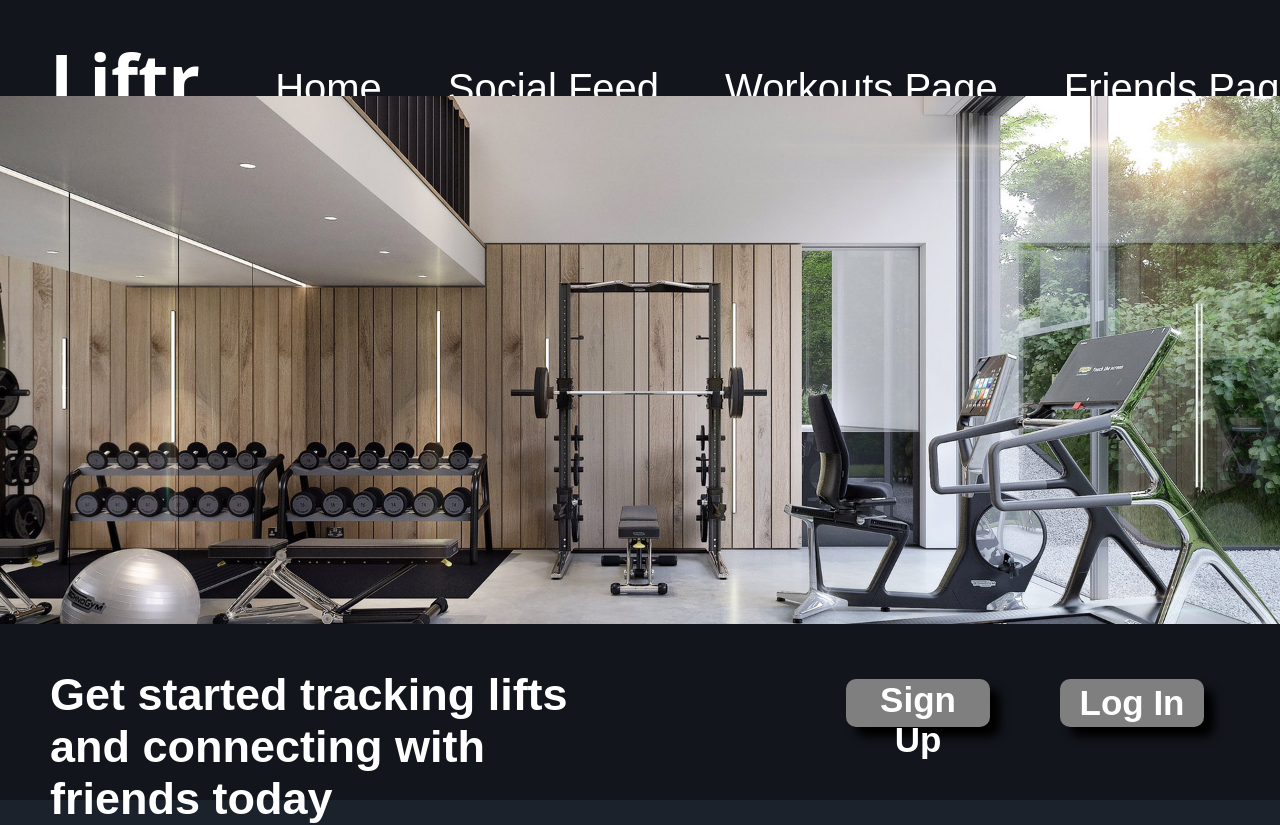
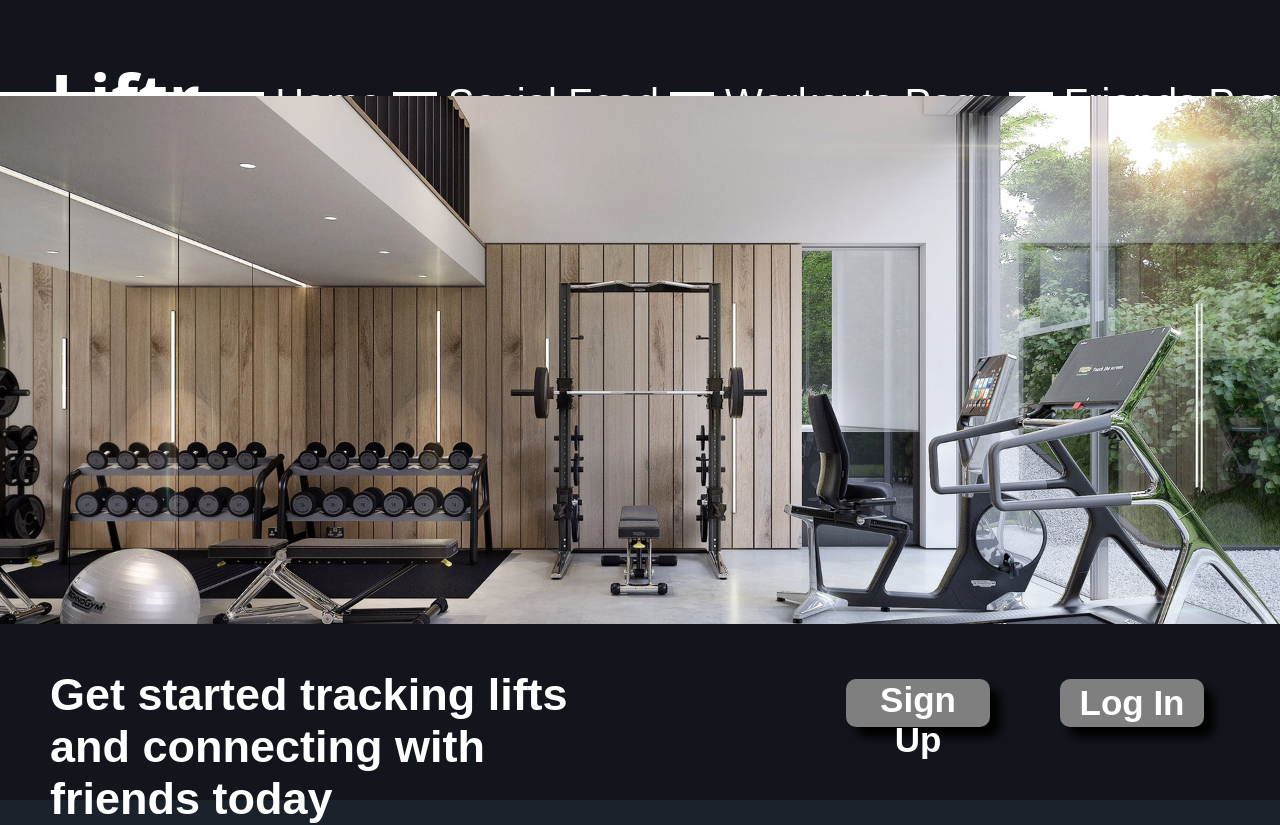
Before and after one commit to seidelt103/lift-media-project, a React (Vite) app in the folder frontend/: page / in a window 1280 px wide. Shown: the top 825 px of the page. Built offline with nearby package versions, Linux system fonts and the light colour scheme.

Commit message:
Added bottom border to landing page

```diff
--- a/frontend/src/components/landingPage/css/NavBar.css
+++ b/frontend/src/components/landingPage/css/NavBar.css
@@ -1,7 +1,8 @@
 .overall-nav {
   width: 100%;
-  height: 12vh;
+  height: 11.5vh;
   background-color: #12151C;
+  border-bottom: 0.5vh solid #FFFFFF;
 }
 
 .nav-wrapper {
@@ -14,10 +15,10 @@
   color: white;
   font-size: 70px;
   font-weight: bold;
-  margin-top: 30px;
+  margin-top: 50px;
   margin-left: 50px;
   margin-right: 64px;
-  margin-bottom: 50px;
+  margin-bottom: 60px;
 }
 
 .five-col-navbar {
```
